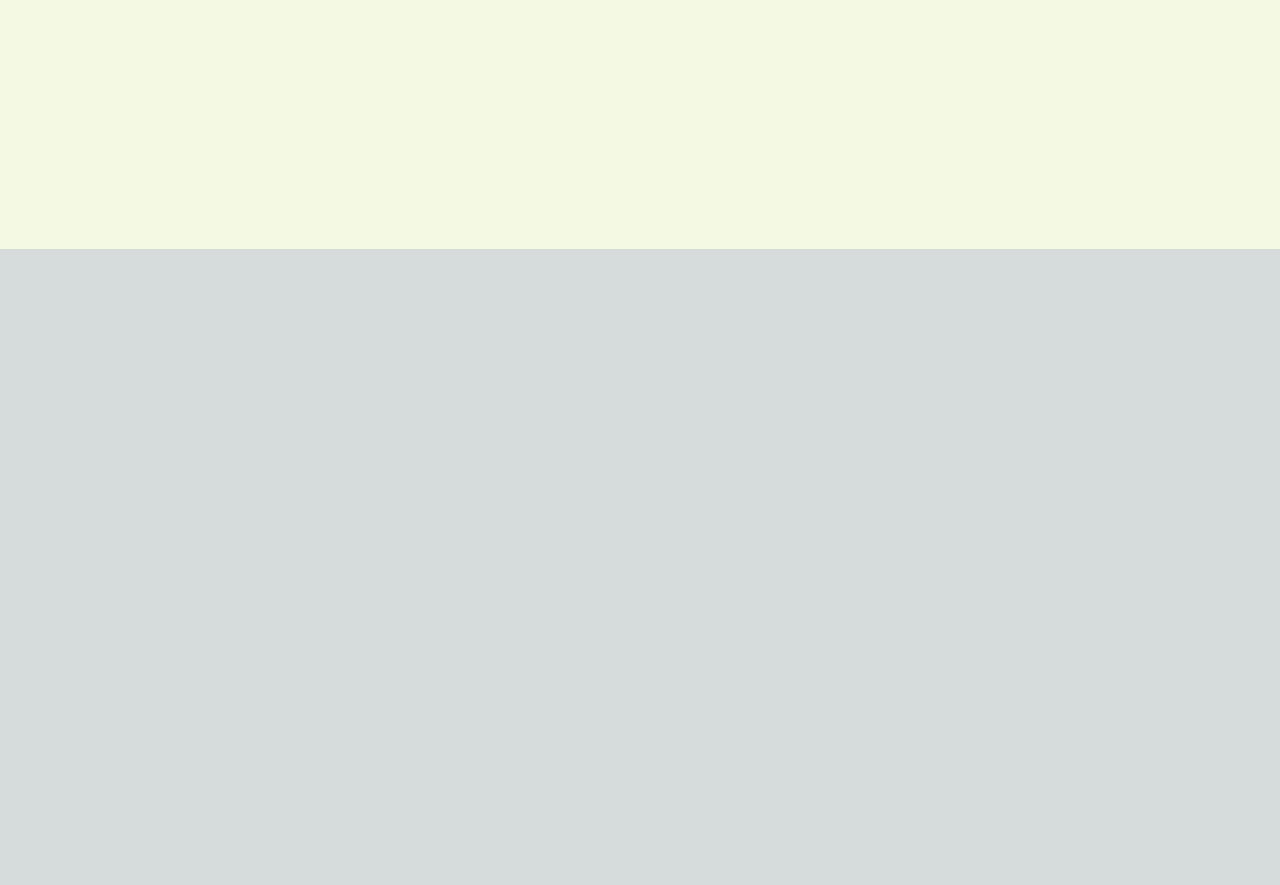
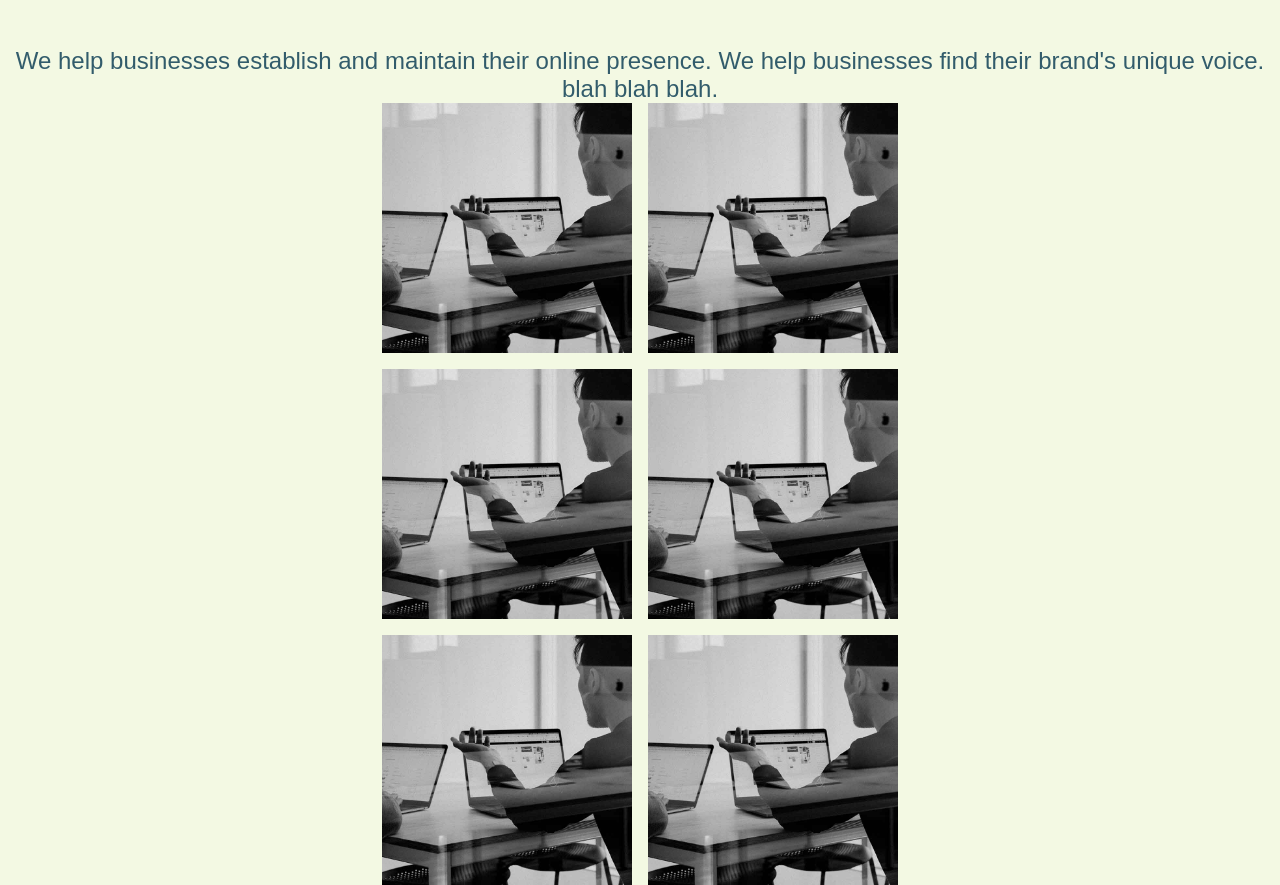
Before and after one commit to dustyfingers/piggypack-studios-marketing, a Next.js app: page /about-us in a window 1280 px wide. Shown: the part 1351-2236 px from the top of the page. Before the commit the page ends 1600 px from the top, so only its background shows below. Built offline with nearby package versions, Linux system fonts and the light colour scheme; a web font is replaced by a local one.

Commit message:
work on what we do gallery

```diff
--- a/app/blocks/LandingHero/LandingHero.tsx
+++ b/app/blocks/LandingHero/LandingHero.tsx
@@ -33,7 +33,7 @@ const LandingHero = () => {
           />
         </div>
         <p>
-          Piggyback studios is a boutique design and development agency located
+          Piggyback Studios is a boutique design and development agency located
           in the beautiful city of Colorado Springs, Colorado.
         </p>
         <LandingCTA />
--- a/app/blocks/LandingHero/component.module.css
+++ b/app/blocks/LandingHero/component.module.css
@@ -19,7 +19,8 @@
     justify-items: center;
     align-items: center;
     .leadContainer {
-      height: 420px;
+      /* height fixes jumping issue on initial load */
+      /* height: 420px; */
       cursor: pointer;
       font-size: 128px;
       text-align: center;
--- a/app/blocks/WhatWeDo/WhatWeDo.tsx
+++ b/app/blocks/WhatWeDo/WhatWeDo.tsx
@@ -1,3 +1,4 @@
+import Image from "next/image";
 import style from "./component.module.css";
 
 const WhatWeDo = () => {
@@ -10,6 +11,45 @@ const WhatWeDo = () => {
           help businesses find their brand's unique voice. blah blah blah.
         </p>
       </div>
+
+      <div className={style.gallery}>
+        <Image
+          src="/images/stock-image.jpg"
+          width={250}
+          height={250}
+          alt="stock image of a guy working"
+        />
+        <Image
+          src="/images/stock-image.jpg"
+          width={250}
+          height={250}
+          alt="stock image of a guy working"
+        />
+        <Image
+          src="/images/stock-image.jpg"
+          width={250}
+          height={250}
+          alt="stock image of a guy working"
+        />
+        <Image
+          src="/images/stock-image.jpg"
+          width={250}
+          height={250}
+          alt="stock image of a guy working"
+        />
+        <Image
+          src="/images/stock-image.jpg"
+          width={250}
+          height={250}
+          alt="stock image of a guy working"
+        />
+        <Image
+          src="/images/stock-image.jpg"
+          width={250}
+          height={250}
+          alt="stock image of a guy working"
+        />
+      </div>
     </section>
   );
 };
--- a/app/blocks/WhatWeDo/component.module.css
+++ b/app/blocks/WhatWeDo/component.module.css
@@ -1,5 +1,4 @@
 .whatWeDo {
-  height: 100vh;
   width: 100%;
   display: flex;
   align-items: center;
@@ -12,4 +11,17 @@
     color: #c19d78;
     text-align: center;
   }
+
+  .gallery {
+    display: grid;
+    grid-template-columns: repeat(2, 1fr);
+    gap: 1rem;
+  }
 }
+
+/* Tablet and Above */
+@media (min-width: 701px) {
+  .gallery {
+    grid-template-columns: repeat(3, 1fr);
+  }
+}
--- a/app/globals.css
+++ b/app/globals.css
@@ -119,3 +119,65 @@ a {
     color-scheme: dark;
   }
 }
+
+/* Desktop and above */
+@media (min-width: 1120px) {
+}
+
+/* Tablet and Above */
+@media (min-width: 701px) {
+  /* font-sizes - perfect fifth in typescale.com with 24px as a base */
+  h1 {
+    font-size: 273.38px;
+  }
+  h2 {
+    font-size: 182.25px;
+  }
+  h3 {
+    font-size: 121.5px;
+  }
+  h4 {
+    font-size: 81px;
+  }
+  h5 {
+    font-size: 54px;
+  }
+  h6 {
+    font-size: 36px;
+  }
+
+  p,
+  a,
+  li {
+    font-size: 24px;
+  }
+}
+
+/* Mobile */
+@media (max-width: 700px) {
+  /* font-sizes - perfect fifth in typescale.com with 16px as a base */
+  h1 {
+    font-size: 182.25px;
+  }
+  h2 {
+    font-size: 121.5px;
+  }
+  h3 {
+    font-size: 81px;
+  }
+  h4 {
+    font-size: 54px;
+  }
+  h5 {
+    font-size: 36px;
+  }
+  h6 {
+    font-size: 24px;
+  }
+
+  p,
+  a,
+  li {
+    font-size: 16px;
+  }
+}
```
Also changed, not shown: public/images/stock-image.jpg (added).
